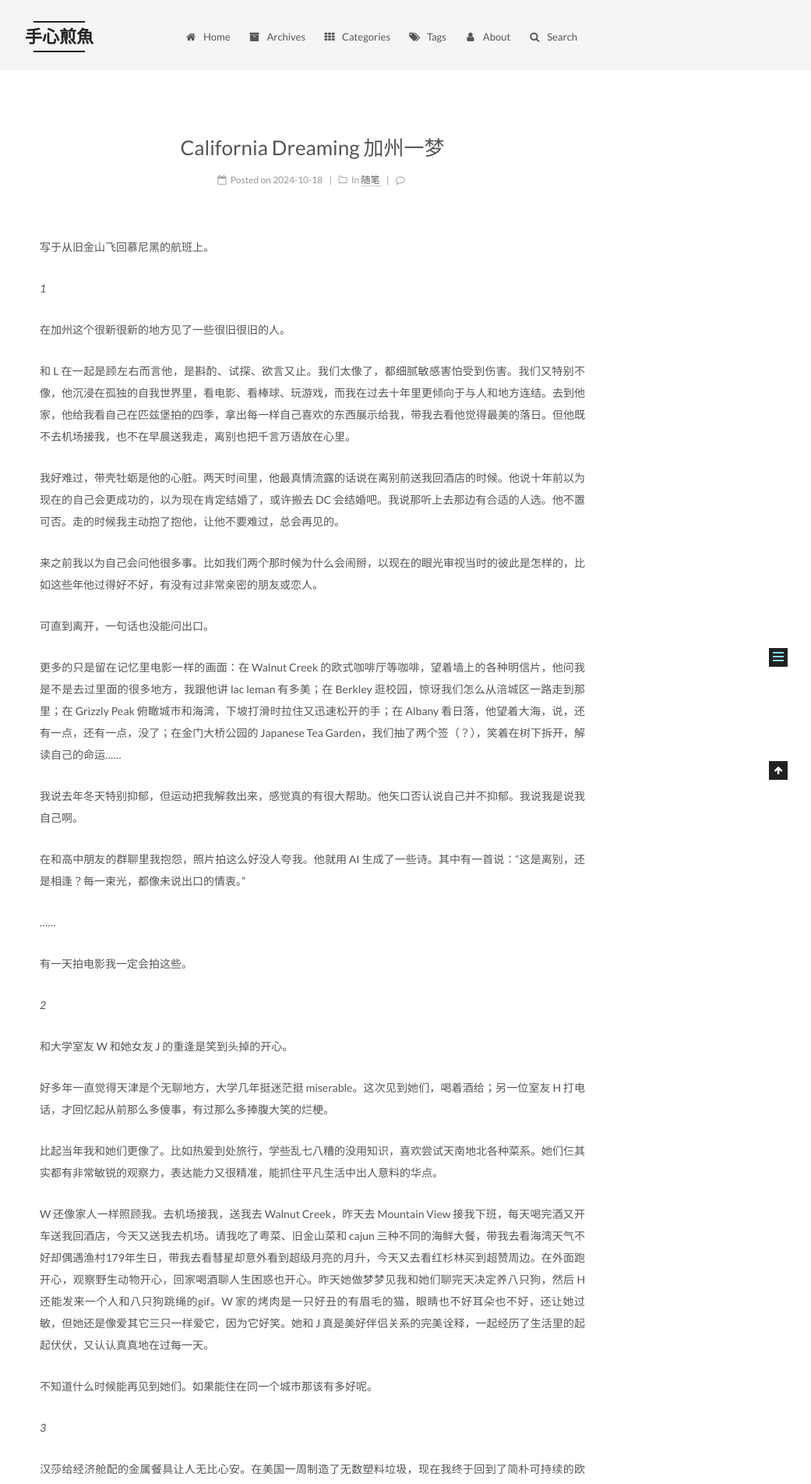
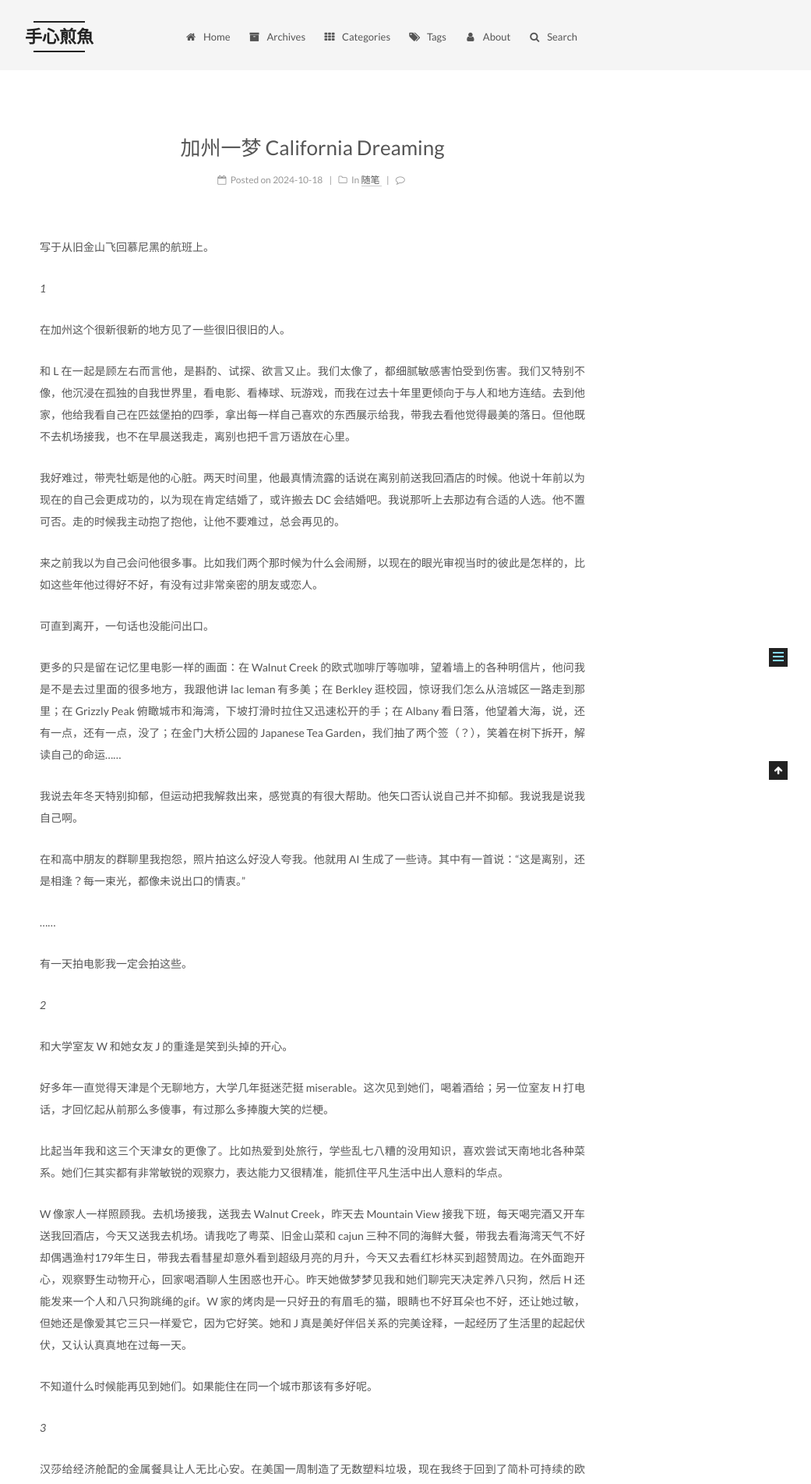
Before and after one commit to jianyuzzz/jianyuzzz.github.io, a Jekyll site: the page built from _posts/2024-10-18-california-dreaming.md, in a window 1280 px wide. Shown: the top 1903 px of the page at 78% size, without its empty margins (239-1280 px from the left). Built offline with Jekyll 4.4.1, drawn with Linux system fonts in a browser that asks for light colours; comment, search, counter and statistics services are not loaded; some of the changed text lies outside the part shown.

```diff
--- a/_posts/2024-10-18-california-dreaming.md
+++ b/_posts/2024-10-18-california-dreaming.md
@@ -1,5 +1,5 @@
 ---
-title: California Dreaming 加州一梦
+title: 加州一梦 California Dreaming
 date: 2024-10-18 22:15:00
 categories:
   - 随笔
@@ -38,9 +38,9 @@
 
 好多年一直觉得天津是个无聊地方，大学几年挺迷茫挺 miserable。这次见到她们，喝着酒给；另一位室友 H 打电话，才回忆起从前那么多傻事，有过那么多捧腹大笑的烂梗。
 
-比起当年我和她们更像了。比如热爱到处旅行，学些乱七八糟的没用知识，喜欢尝试天南地北各种菜系。她们仨其实都有非常敏锐的观察力，表达能力又很精准，能抓住平凡生活中出人意料的华点。
+比起当年我和这三个天津女的更像了。比如热爱到处旅行，学些乱七八糟的没用知识，喜欢尝试天南地北各种菜系。她们仨其实都有非常敏锐的观察力，表达能力又很精准，能抓住平凡生活中出人意料的华点。
 
-W 还像家人一样照顾我。去机场接我，送我去 Walnut Creek，昨天去 Mountain View 接我下班，每天喝完酒又开车送我回酒店，今天又送我去机场。请我吃了粤菜、旧金山菜和 cajun 三种不同的海鲜大餐，带我去看海湾天气不好却偶遇渔村179年生日，带我去看彗星却意外看到超级月亮的月升，今天又去看红杉林买到超赞周边。在外面跑开心，观察野生动物开心，回家喝酒聊人生困惑也开心。昨天她做梦梦见我和她们聊完天决定养八只狗，然后 H 还能发来一个人和八只狗跳绳的gif。W 家的烤肉是一只好丑的有眉毛的猫，眼睛也不好耳朵也不好，还让她过敏，但她还是像爱其它三只一样爱它，因为它好笑。她和 J 真是美好伴侣关系的完美诠释，一起经历了生活里的起起伏伏，又认认真真地在过每一天。
+W 像家人一样照顾我。去机场接我，送我去 Walnut Creek，昨天去 Mountain View 接我下班，每天喝完酒又开车送我回酒店，今天又送我去机场。请我吃了粤菜、旧金山菜和 cajun 三种不同的海鲜大餐，带我去看海湾天气不好却偶遇渔村179年生日，带我去看彗星却意外看到超级月亮的月升，今天又去看红杉林买到超赞周边。在外面跑开心，观察野生动物开心，回家喝酒聊人生困惑也开心。昨天她做梦梦见我和她们聊完天决定养八只狗，然后 H 还能发来一个人和八只狗跳绳的gif。W 家的烤肉是一只好丑的有眉毛的猫，眼睛也不好耳朵也不好，还让她过敏，但她还是像爱其它三只一样爱它，因为它好笑。她和 J 真是美好伴侣关系的完美诠释，一起经历了生活里的起起伏伏，又认认真真地在过每一天。
 
 不知道什么时候能再见到她们。如果能住在同一个城市那该有多好呢。
 
```
Also changed, not shown: other parts of _posts/2024-10-18-california-dreaming.md (+2 -2 lines), _posts/2024-12-30-shanghai-renewal.md (added, +41 -0 lines).
